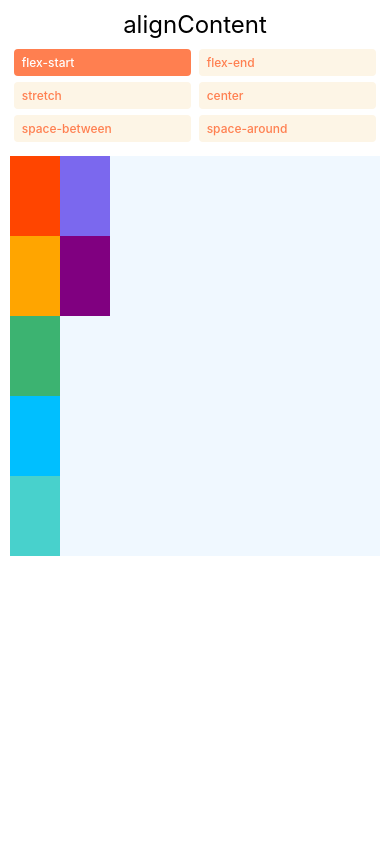
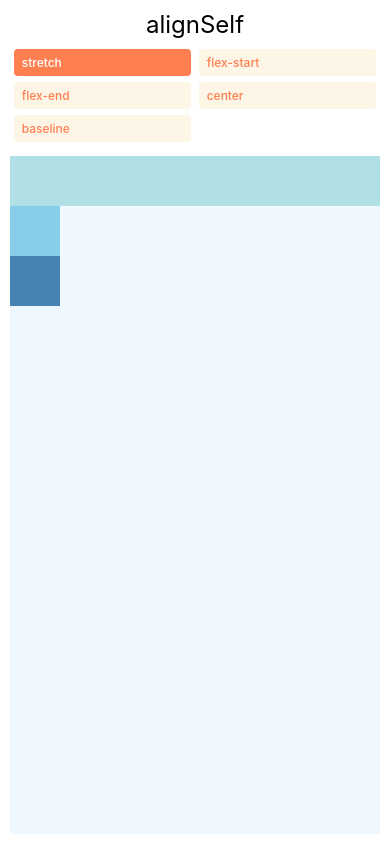
Before and after one commit to AhorIsaac/rn-docs-learn, a React Native app: screen / in a window 390 px wide. Built offline with nearby package versions, Linux system fonts and the light colour scheme.

Commit message:
rn: align self basics

```diff
--- a/App.js
+++ b/App.js
@@ -17,13 +17,14 @@
   FlexWrapLayout,
   JustifyContentBasics,
   AlignItemsLayout,
-  AlignContentLayout
+  AlignContentLayout,
+  AlignSelfLayout,
 } from "./components/design";
 
 export default function App() {
   return (
     <View style={styles.container}>
-      <AlignContentLayout />
+      <AlignSelfLayout />
       <StatusBar style="auto" />
     </View>
   );
--- /dev/null
+++ b/components/design/AlignSelf.jsx
@@ -0,0 +1,107 @@
+import React, { useState } from "react";
+import { View, TouchableOpacity, Text, StyleSheet } from "react-native";
+
+const AlignSelfLayout = () => {
+  const [alignSelf, setAlignSelf] = useState("stretch");
+
+  return (
+    <PreviewLayout
+      label="alignSelf"
+      selectedValue={alignSelf}
+      values={["stretch", "flex-start", "flex-end", "center", "baseline"]}
+      setSelectedValue={setAlignSelf}
+    >
+      <View
+        style={[
+          styles.box,
+          {
+            alignSelf,
+            width: "auto",
+            minWidth: 50,
+            backgroundColor: "powderblue",
+          },
+        ]}
+      />
+      <View style={[styles.box, { backgroundColor: "skyblue" }]} />
+      <View style={[styles.box, { backgroundColor: "steelblue" }]} />
+    </PreviewLayout>
+  );
+};
+
+const PreviewLayout = ({
+  label,
+  children,
+  values,
+  selectedValue,
+  setSelectedValue,
+}) => (
+  <View style={{ padding: 10, flex: 1 }}>
+    <Text style={styles.label}>{label}</Text>
+    <View style={styles.row}>
+      {values.map((value) => (
+        <TouchableOpacity
+          key={value}
+          onPress={() => setSelectedValue(value)}
+          style={[styles.button, selectedValue === value && styles.selected]}
+        >
+          <Text
+            style={[
+              styles.buttonLabel,
+              selectedValue === value && styles.selectedLabel,
+            ]}
+          >
+            {value}
+          </Text>
+        </TouchableOpacity>
+      ))}
+    </View>
+    <View style={styles.container}>{children}</View>
+  </View>
+);
+
+const styles = StyleSheet.create({
+  container: {
+    flex: 1,
+    marginTop: 8,
+    backgroundColor: "aliceblue",
+    minHeight: 200,
+  },
+  box: {
+    width: 50,
+    height: 50,
+  },
+  row: {
+    flexDirection: "row",
+    flexWrap: "wrap",
+  },
+  button: {
+    paddingHorizontal: 8,
+    paddingVertical: 6,
+    borderRadius: 4,
+    backgroundColor: "oldlace",
+    alignSelf: "flex-start",
+    marginHorizontal: "1%",
+    marginBottom: 6,
+    minWidth: "48%",
+    textAlign: "center",
+  },
+  selected: {
+    backgroundColor: "coral",
+    borderWidth: 0,
+  },
+  buttonLabel: {
+    fontSize: 12,
+    fontWeight: "500",
+    color: "coral",
+  },
+  selectedLabel: {
+    color: "white",
+  },
+  label: {
+    textAlign: "center",
+    marginBottom: 10,
+    fontSize: 24,
+  },
+});
+
+export default AlignSelfLayout;
--- a/components/design/index.js
+++ b/components/design/index.js
@@ -4,6 +4,7 @@
 import JustifyContentBasics from "./JustifyContent";
 import AlignItemsLayout from "./AlignItems";
 import AlignContentLayout from "./AlignContent";
+import AlignSelfLayout from "./AlignSelf";
 
 export {
   Flex,
@@ -11,5 +12,6 @@
   FlexWrapLayout,
   JustifyContentBasics,
   AlignItemsLayout,
-  AlignContentLayout
+  AlignContentLayout,
+  AlignSelfLayout
 };
```
